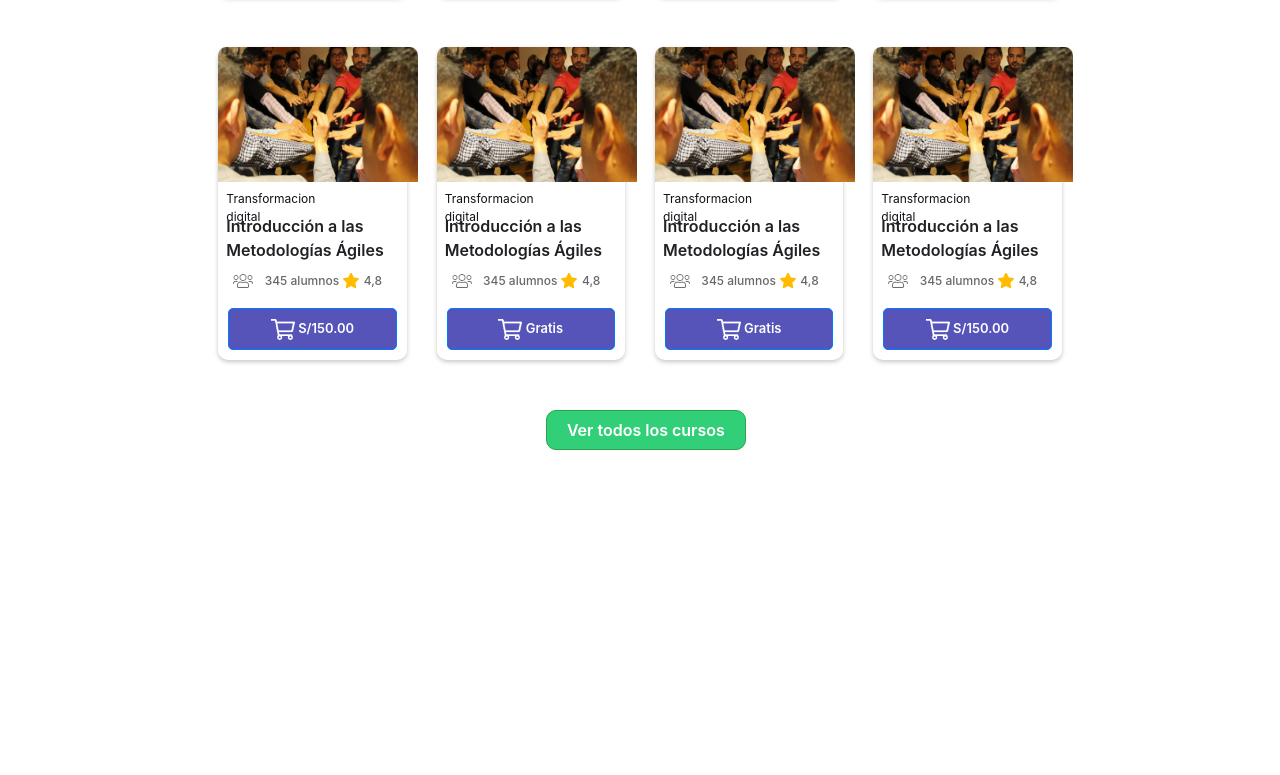
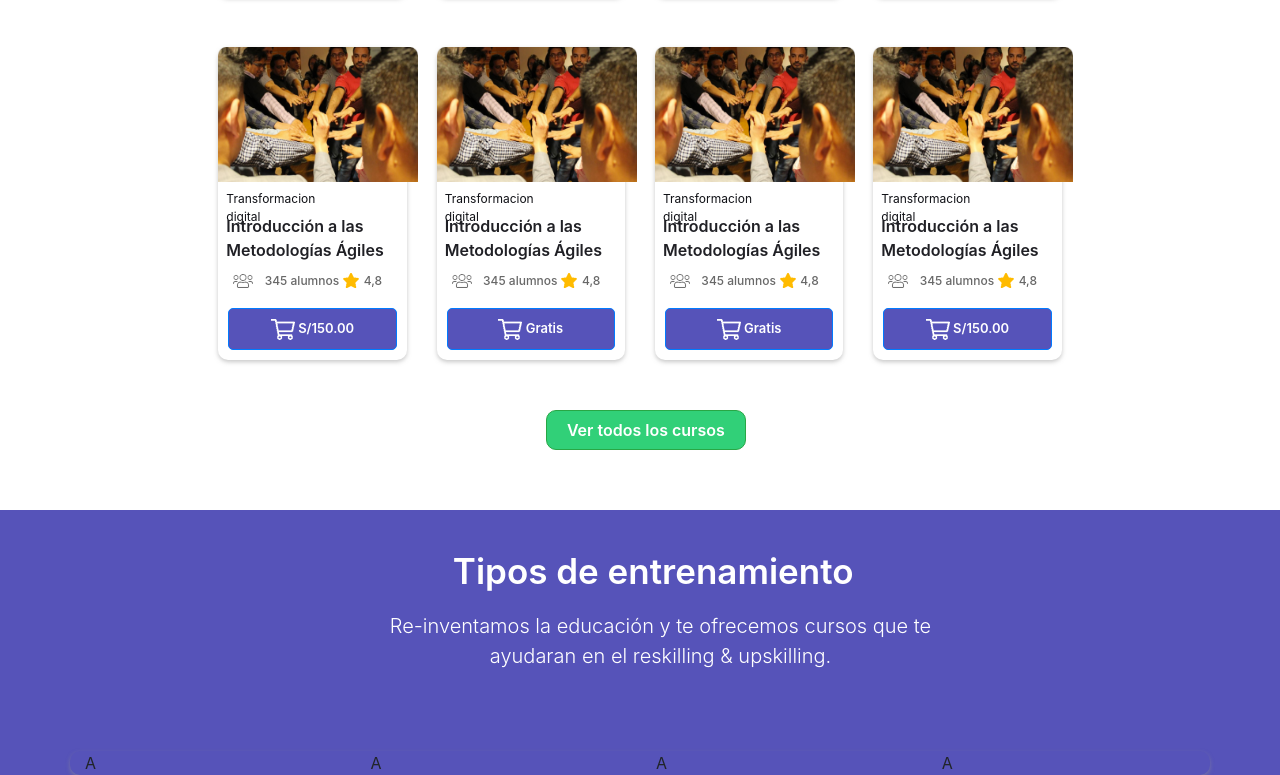
Before and after one commit to Mardic19/Home_clon, a plain HTML site: page home.html in a window 1280 px wide. Shown: the part 1361-2136 px from the top of the page. Before the commit the page ends 1811 px from the top, so only its background shows below. Drawn offline with nearby package versions, Linux system fonts and the light colour scheme.

Commit message:
got basic structure with spans

```diff
--- a/home.html
+++ b/home.html
@@ -10,7 +10,7 @@
     <title>Home</title>
   </head>
   <body>
-    <div class="block">
+    <div class="block1">
 
       <div class="row row1">
         <div class="col-4">
@@ -252,6 +252,26 @@
         <button type="button" class="btn btn-success cursos">Ver todos los cursos</button>
       </div>
     </div>
+    <div class="block2">
+      <div class="row row11">
+        <div class="col-4 offset-4">
+          <p class="p6">Tipos de entrenamiento</p>
+        </div>
+      </div>
+      <div class="row row12">
+        <div class="col-5 offset-3">
+          <p class="p7">Re-inventamos la educación y te ofrecemos cursos que te ayudaran en el reskilling & upskilling.</p>
+        </div>
+      </div>
+      <div class="row row13">
+        <div class="container">
+          <span class="t1">A</span>
+          <span class="t2">A</span>
+          <span class="t3">A</span>
+          <span class="t4">A</span>
+        </div>
+      </div>
+    </div>
   <script src="https://code.jquery.com/jquery-3.5.1.slim.min.js" integrity="sha384-DfXdz2htPH0lsSSs5nCTpuj/zy4C+OGpamoFVy38MVBnE+IbbVYUew+OrCXaRkfj" crossorigin="anonymous"></script>
   <script src="https://cdn.jsdelivr.net/npm/popper.js@1.16.1/dist/umd/popper.min.js" integrity="sha384-9/reFTGAW83EW2RDu2S0VKaIzap3H66lZH81PoYlFhbGU+6BZp6G7niu735Sk7lN" crossorigin="anonymous"></script>
   <script src="https://stackpath.bootstrapcdn.com/bootstrap/4.5.2/js/bootstrap.min.js" integrity="sha384-B4gt1jrGC7Jh4AgTPSdUtOBvfO8shuf57BaghqFfPlYxofvL8/KUEfYiJOMMV+rV" crossorigin="anonymous"></script>
--- a/style.css
+++ b/style.css
@@ -1,9 +1,13 @@
-.block{
+.block1{
   background-image: url('background.png');
   position:relative;
   overflow:hidden;
   border-radius:0 0 50% 50%;
   height: 600px
+}
+.block2{
+  background-color: #5653b9;
+  margin-top: 60px;
 }
 .row1{
   margin-top: 20px;
@@ -22,6 +26,9 @@
 }
 .row9{
   margin-top: 50px;
+}
+.row13{
+  margin-top: 80px;
 }
 .container{
   box-shadow: 0 2px 4px rgba(148, 148, 148, 0.5);
@@ -86,6 +93,18 @@
   font-size: 13px;
   padding: 5px;
 }
+.t1{
+  padding-right: 270px;
+}
+.t2{
+  padding-right: 270px;
+}
+.t3{
+  padding-right: 270px;
+}
+.t4{
+
+}
 .p{
   padding: 10px;
 }
@@ -131,3 +150,22 @@
   font-weight: 500;
   margin-top: 5px;
 }
+.p6{
+  width: 433px;
+  height: 35px;
+  color: #ffffff;
+  font-size: 35px;
+  font-weight: 600;
+  text-align: center;
+  margin-top: 35px;
+}
+.p7{
+  width: 566px;
+  height: 44px;
+  color: #ffffff;
+  font-size: 20px;
+  font-weight: 350;
+  text-align: center;
+  margin-left: 50px;
+  margin-top: 15px;
+}
```
